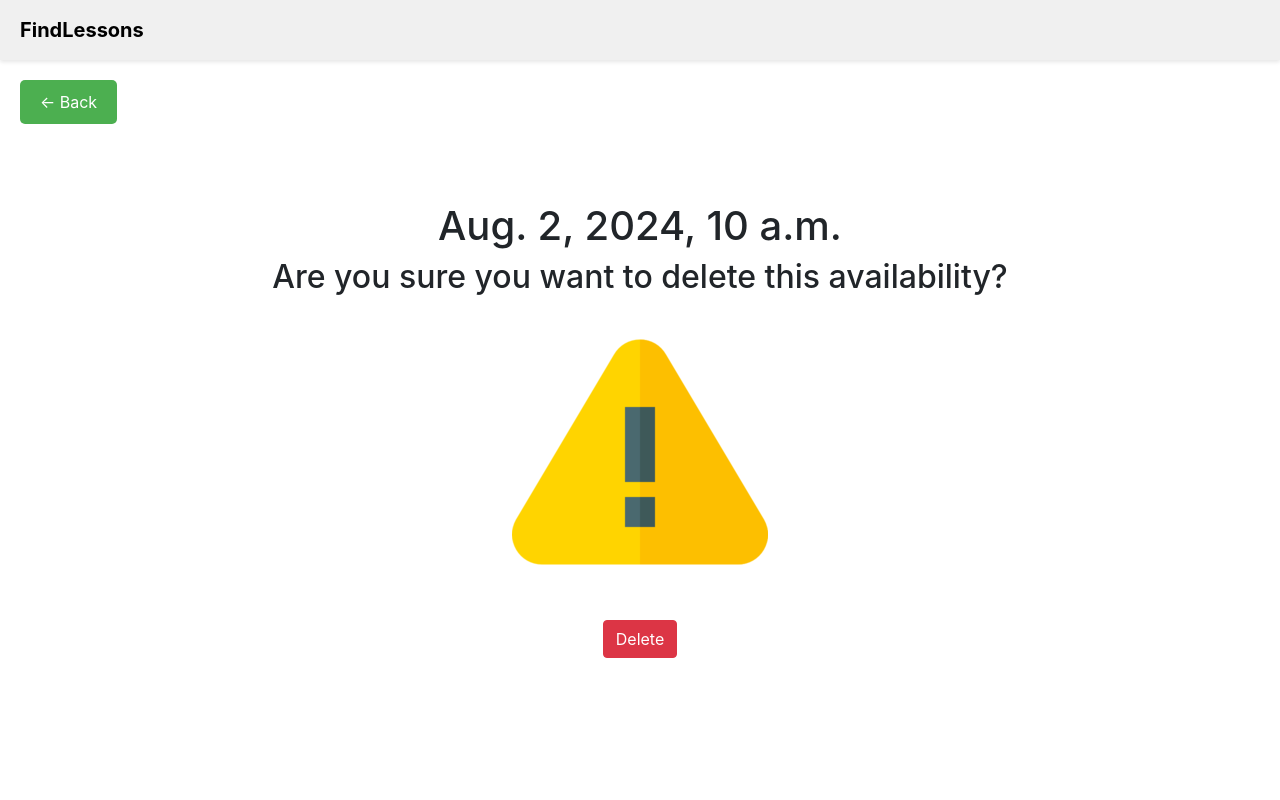
After one commit to ch-fano/findLessons, a Django app: page /reservation/availability/delete/177/ in a window 1280 px wide. The commit adds this page. Run offline with Django 5.2, Linux system fonts and the light colour scheme; data comes from the database, SQL or seed files in the repository; both versions use the stored data as it was after the commit; some libraries are stand-ins or nearby versions.

Commit message:
Delete completed

```diff
--- a/reservation/models.py
+++ b/reservation/models.py
@@ -24,7 +24,7 @@ class Availability(models.Model):
     date = models.DateTimeField()
 
     def __str__(self):
-        return str(self.date.date()) + ' at ' + str(self.date.time())
+        return 'ID: ' + str(self.pk) + ' -> ' + str(self.date.date()) + ' at ' + str(self.date.time())
 
 
 class Rating(models.Model):
--- a/reservation/templates/reservation/availability_create.html
+++ b/reservation/templates/reservation/availability_create_update.html
@@ -1,11 +1,12 @@
 {% extends "base.html" %}
+{% load crispy_forms_filters %}
 
 {% block title %} {{ view.title }} {% endblock %}
 
 {% block content %}
     <form method="post">{% csrf_token %}
-        {{ form.as_p }}
-        <input type="submit" value="Save">
+        {{ form | crispy }}
+        <input type="submit" class="btn-custom" value="Save">
     </form>
     {{ form.media }}
 {% endblock %}
--- /dev/null
+++ b/reservation/templates/reservation/availability_delete.html
@@ -0,0 +1,51 @@
+{% extends 'base.html' %}
+{% load static %}
+
+{% block content %}
+    <style>
+        .full-page-container {
+            display: flex;
+            flex-direction: column;
+            align-items: center;
+            justify-content: center;
+            min-height: calc(100vh - 60px); /* Adjust for header height */
+            text-align: center;
+            position: relative;
+        }
+        .back-button {
+            position: absolute;
+            top: 20px; /* Adjusted for visual spacing */
+            left: 20px;
+            padding: 10px 20px;
+            background-color: #4CAF50;
+            color: white;
+            border: none;
+            border-radius: 5px;
+            cursor: pointer;
+            z-index: 10;
+        }
+        .back-button:hover {
+            background-color: #45a049;
+        }
+        .danger-image {
+            margin: 20px 0;
+            width: 256px;
+            height: 256px;
+        }
+        .delete-button {
+            margin-top: 20px;
+        }
+    </style>
+
+    <div class="full-page-container">
+        <input type="button" value="← Back" onClick="history.go(-1);" class="back-button">
+        <h1>{{ object.date }}</h1>
+        <h2>Are you sure you want to delete this availability?</h2>
+        <img src="{% static 'imgs/danger.png' %}" alt="Danger Image" class="danger-image">
+
+        <form method="post" class="delete-button">
+            {% csrf_token %}
+            <button type="submit" class="btn btn-danger">Delete</button>
+        </form>
+    </div>
+{% endblock %}
--- a/reservation/urls.py
+++ b/reservation/urls.py
@@ -26,4 +26,6 @@ urlpatterns = [
     path('filter/<str:subject>/<str:city>/', get_filtered_list, name='filter'),
     path('availability/<int:teacher_id>/', get_availability, name='availability_list'),
     path('availability/create/', CreateAvailabilityView.as_view(), name='availability_create'),
+    path('availability/update/<int:pk>/', UpdateAvailabilityView.as_view(), name='availability_update'),
+    path('availability/delete/<int:pk>/', DeleteAvailabilityView.as_view(), name='availability_delete'),
 ]
--- a/reservation/views.py
+++ b/reservation/views.py
@@ -2,7 +2,7 @@ from datetime import datetime, timedelta
 from django.utils.timezone import make_aware
 from django.shortcuts import render, get_object_or_404
 from django.urls import reverse_lazy
-from django.views.generic import CreateView, ListView
+from django.views.generic import CreateView, ListView, UpdateView, DeleteView
 from braces.views import GroupRequiredMixin
 
 from reservation.forms import AvailabilityForm
@@ -90,7 +90,10 @@ def get_availability(request, teacher_id):
         time_str = availability.date.strftime('%H:%M')
         if date_str not in availability_by_date:
             availability_by_date[date_str] = []
-        availability_by_date[date_str].append(time_str)
+        availability_by_date[date_str].append({
+            'time': time_str,
+            'id': availability.id
+        })
 
     # Create a list to store weeks and days for the calendar
     calendar_weeks = []
@@ -113,7 +116,7 @@ def get_availability(request, teacher_id):
 
     ctx = {
         'title': 'Show availabilities',
-        'teacher_name': teacher.profile.first_name+' '+teacher.profile.last_name,
+        'teacher_name': teacher.profile.first_name + ' ' + teacher.profile.last_name,
         'today': today,
         'calendar_weeks': calendar_weeks,
         'is_me': (teacher.profile == request.user.profile)
@@ -123,10 +126,10 @@ def get_availability(request, teacher_id):
 
 
 class CreateAvailabilityView(GroupRequiredMixin, CreateView):
-    group_required = ["Teachers"]
+    group_required = ['Teachers']
     model = Availability
     title = 'Set availability'
-    template_name = 'reservation/availability_create.html'
+    template_name = 'reservation/availability_create_update.html'
     form_class = AvailabilityForm
 
     def get_success_url(self):
@@ -139,3 +142,28 @@ class CreateAvailabilityView(GroupRequiredMixin, CreateView):
         teacher = get_object_or_404(Teacher, profile=profile)
         form.instance.teacher = teacher
         return super().form_valid(form)
+
+
+class UpdateAvailabilityView(GroupRequiredMixin, UpdateView):
+    group_required = ['Teachers']
+    model = Availability
+    title = 'Update availability'
+    template_name = 'reservation/availability_create_update.html'
+    form_class = AvailabilityForm
+
+    def get_success_url(self):
+        profile = get_object_or_404(Profile, user=self.request.user)
+        teacher = get_object_or_404(Teacher, profile=profile)
+        return reverse_lazy('reservation:availability_list', kwargs={'teacher_id': teacher.pk})
+
+
+class DeleteAvailabilityView(GroupRequiredMixin, DeleteView):
+    group_required = ['Teachers']
+    model = Availability
+    title = 'Delete availability'
+    template_name = 'reservation/availability_delete.html'
+
+    def get_success_url(self):
+        profile = get_object_or_404(Profile, user=self.request.user)
+        teacher = get_object_or_404(Teacher, profile=profile)
+        return reverse_lazy('reservation:availability_list', kwargs={'teacher_id': teacher.pk})
```
Also changed, not shown: reservation/forms.py (+14 -0 lines), reservation/templates/reservation/availability_list.html (+14 -21 lines), db.sqlite3, static/imgs/danger.png (added).
